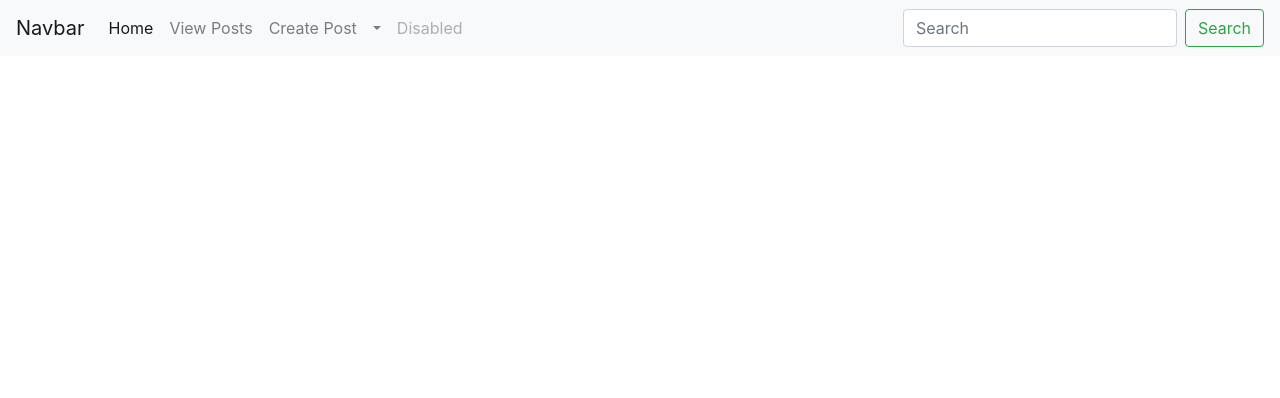
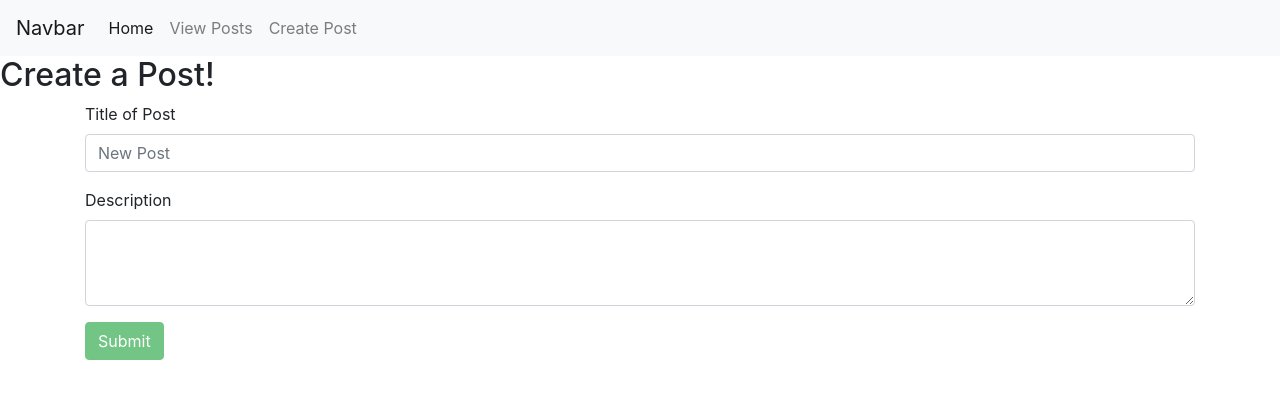
Before and after one commit to dlewiski/sample-angular-app, an Angular app: page /post/new in a window 1280 px wide. Before the commit this address led to /. Shown: the top 398 px of the page. Built offline with nearby package versions, Linux system fonts and the light colour scheme.

Commit message:
successfully add new post to rails api

```diff
--- a/src/app/app.component.html
+++ b/src/app/app.component.html
@@ -13,9 +13,9 @@
         <a class="nav-link" href="/posts">View Posts</a>
       </li>
       <li class="nav-item">
-        <a class="nav-link" href="/posts/new">Create Post</a>
+        <a class="nav-link" href="/post/new">Create Post</a>
       </li>
-      <li class="nav-item dropdown">
+      <!-- <li class="nav-item dropdown">
         <a class="nav-link dropdown-toggle" href="#" id="navbarDropdown" role="button" data-toggle="dropdown" aria-haspopup="true" aria-expanded="false">
 
         </a>
@@ -28,12 +28,12 @@
       </li>
       <li class="nav-item">
         <a class="nav-link disabled" href="#">Disabled</a>
-      </li>
+      </li> -->
     </ul>
-    <form class="form-inline my-2 my-lg-0">
+    <!-- <form class="form-inline my-2 my-lg-0">
       <input class="form-control mr-sm-2" type="search" placeholder="Search" aria-label="Search">
       <button class="btn btn-outline-success my-2 my-sm-0" type="submit">Search</button>
-    </form>
+    </form> -->
   </div>
 </nav>
 <router-outlet></router-outlet>
--- a/src/app/app.routing.ts
+++ b/src/app/app.routing.ts
@@ -4,6 +4,7 @@ import { AppComponent } from './app.component';
 
 import { PostComponent } from './post/post.component';
 import { PostShowComponent } from './post-show/post-show.component';
+import { PostNewComponent } from './post-new/post-new.component';
 import { HomepageComponent } from './homepage/homepage.component';
 
 const appRoutes: Routes = [
@@ -19,6 +20,10 @@ const appRoutes: Routes = [
   {
     path: 'posts/:id',
     component: PostShowComponent
+  },
+  {
+    path: 'post/new',
+    component: PostNewComponent
   }
 
 
--- a/src/app/post-new/post-new.component.html
+++ b/src/app/post-new/post-new.component.html
@@ -1,3 +1,26 @@
-<p>
-  post-new works!
-</p>
+<h2>Create a Post!</h2>
+<div class="container">
+  <form (ngSubmit)="createPost(post)" #postForm='ngForm'>
+    <div class="form-group">
+      <label for="title">Title of Post</label>
+      <input type="text" class="form-control" name="title" id="title"
+      required placeholder="New Post"
+      #title='ngModel'
+      [(ngModel)]='post.title'>
+      <div [hidden]='title.valid || title.pristine' class="alert alert-danger">
+        Title is required
+      </div>
+    </div>
+    <div class="form-group">
+      <label for="description">Description</label>
+      <textarea class="form-control" name="description" id="description"
+      required rows="3"
+      #description='ngModel'
+      [(ngModel)]='post.description'></textarea>
+      <div [hidden]='description.valid || description.pristine' class="alert alert-danger">
+        Description is required
+      </div>
+    </div>
+    <button type="submit" class="btn btn-success" [disabled]="!postForm.form.valid" [hidden]="submitted">Submit</button>
+  </form>
+</div>
--- a/src/app/post-new/post-new.component.ts
+++ b/src/app/post-new/post-new.component.ts
@@ -1,15 +1,26 @@
 import { Component, OnInit } from '@angular/core';
+import { Post } from '../post/post';
+import { PostService } from '../post/post.service' ;
+import { Observable } from 'rxjs/Rx';
 
 @Component({
-  selector: 'app-post-new',
+  selector: 'post-new',
   templateUrl: './post-new.component.html',
   styleUrls: ['./post-new.component.css']
 })
-export class PostNewComponent implements OnInit {
+export class PostNewComponent {
+  post = new Post;
+  submitted: boolean = false; //check if form is submitted
 
-  constructor() { }
+  constructor(private postService: PostService) { }
 
-  ngOnInit() {
+  createPost(post: Post) {
+    this.submitted = true;
+    this.postService.createPost(post)
+      .subscribe(data => { return true },
+      error => {
+        console.log("Error creating post");
+        return Observable.throw(error);
+      })
   }
-
 }
```
